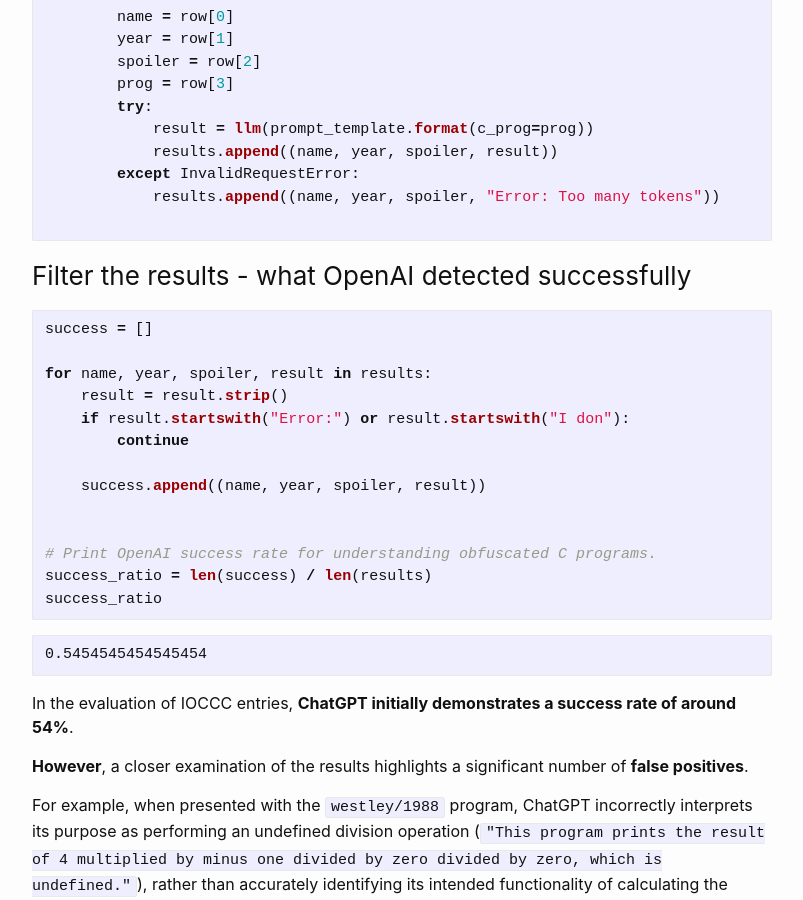
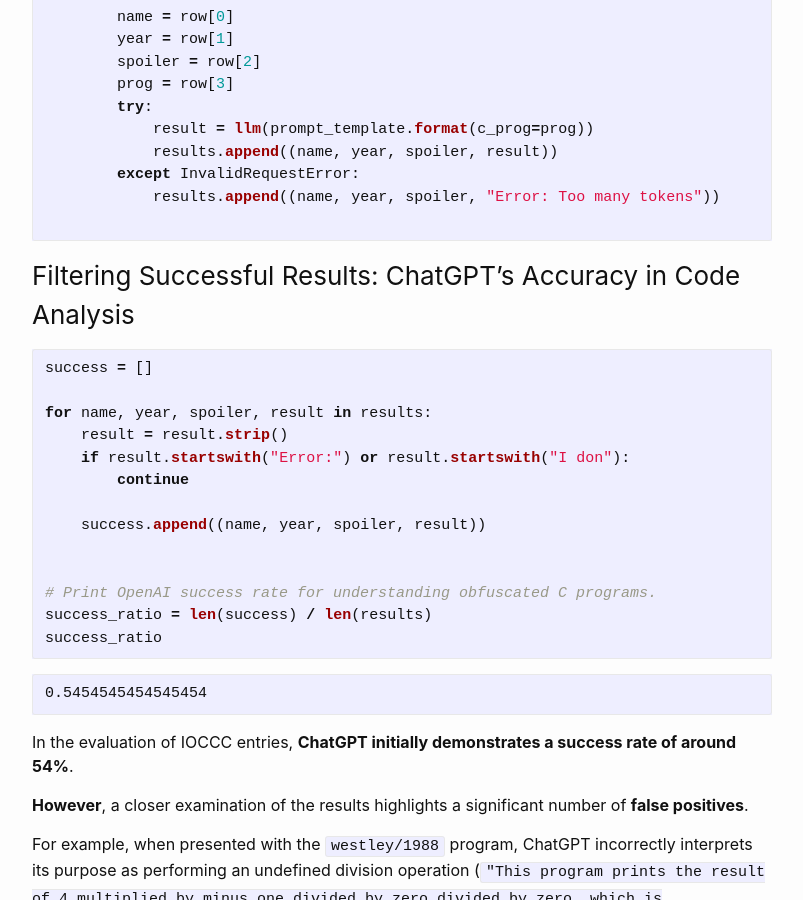
Before and after one commit to nir-mo/nir-mo.github.io, a Jekyll site: the page built from _posts/2023-07-25-Cracking-Complexity.markdown, in a window 1280 px wide and 900 px high, scrolled down 3415 px. Shown: the whole window, without its empty margins (238-1041 px from the left). Built offline with Jekyll 4.4.1, drawn with Linux system fonts in a browser that asks for light colours.

Commit message:
rephrase

````diff
--- a/_posts/2023-07-25-Cracking-Complexity.markdown
+++ b/_posts/2023-07-25-Cracking-Complexity.markdown
@@ -118,9 +118,7 @@
 
 ```
 
-### Filter the results - what OpenAI detected successfully
-
-
+### Filtering Successful Results: ChatGPT's Accuracy in Code Analysis
 
 ```python
 success = []
````
